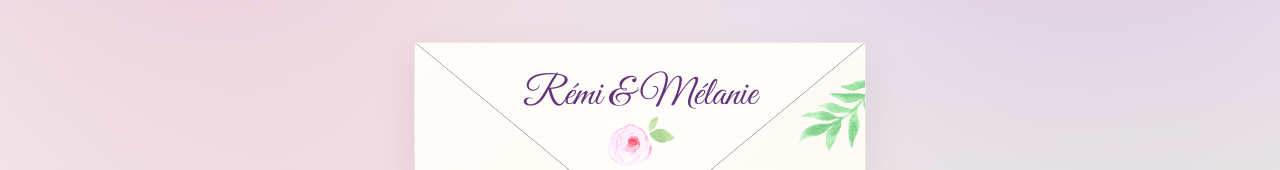
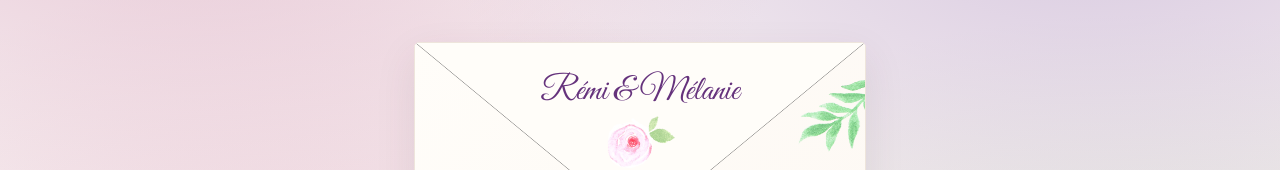
Before and after one commit to Mln-Bnh/Save_the_Date, a plain HTML site: page index.html in a window 1280 px wide. Shown: the part 282-452 px from the top of the page. Drawn offline with Linux system fonts and the light colour scheme.

Commit message:
Add files via upload
new index file, font size changed

```diff
--- a/index.html
+++ b/index.html
@@ -114,8 +114,7 @@ body {
     width: 100%;
     text-align: center;
     font-family: "Great Vibes", cursive;
-    font-size: 250%;
-    color: #65327c;
+    font-size: clamp(22px, 6vw, 34px);    color: #65327c;
     z-index: 4;
     pointer-events: none;
 
```
